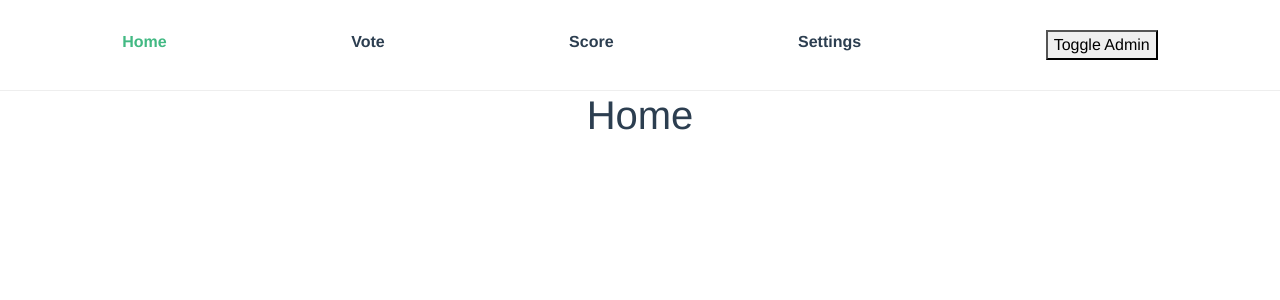
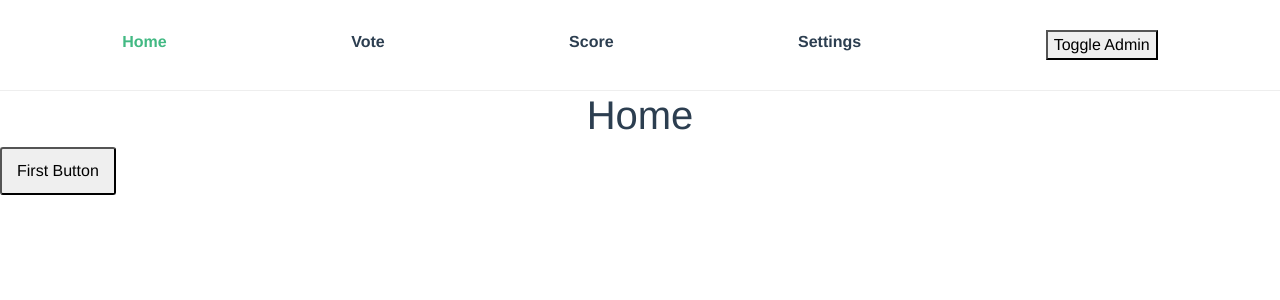
Before and after one commit to fogelkuba/vue-workshop, a Vue app: page /#/ in a window 1280 px wide. Shown: the top 300 px of the page. Built offline with nearby package versions, Linux system fonts and the light colour scheme.

Commit message:
[#2.1] BaseButton

```diff
--- a/src/App.vue
+++ b/src/App.vue
@@ -12,19 +12,19 @@
 </template>
 
 <script>
-  export default {
-    methods: {
-      toggleAuth() {
-        const auth = localStorage.getItem('isAdmin') === 'true';
+export default {
+  methods: {
+    toggleAuth() {
+      const auth = localStorage.getItem("isAdmin") === "true";
 
-        if (auth) {
-          localStorage.setItem('isAdmin', 'false');
-        } else {
-          localStorage.setItem('isAdmin', 'true');
-        }
+      if (auth) {
+        localStorage.setItem("isAdmin", "false");
+      } else {
+        localStorage.setItem("isAdmin", "true");
       }
     }
   }
+};
 </script>
 
 <style lang="scss">
--- /dev/null
+++ b/src/components/BaseButton.vue
@@ -0,0 +1,51 @@
+<template>
+  <button class="button" :class="{'disabled': loading}">
+    <slot></slot>
+    <span v-if="loading" class="loading">
+      <img src="@/assets/refresh.png" alt="Loading" class="loading-icon">
+    </span>
+  </button>
+</template>
+
+<script>
+export default {
+  name: "BaseButton",
+  props: {
+    loading: {
+      type: Boolean,
+      required: false,
+      default: false
+}
+  }
+};
+</script>
+
+<style lang="scss" scoped>
+  .button {
+    display: flex;
+    flex-direction: row;
+    align-items: center;
+    padding: 10px 15px;
+    border-radius: 3px;
+  }
+  .disabled {
+    opacity: .5;
+    pointer-events: none;
+  }
+  .loading {
+    margin-left: .5rem;
+    &-icon {
+        max-height: 15px;
+        animation: loader 1s infinite;
+
+      @keyframes loader {
+        from {
+          transform: rotate(0deg);
+        }
+        to {
+          transform: rotate(359deg);
+        }
+        }
+     }
+  }
+</style>
--- /dev/null
+++ b/src/components/BaseInput.vue
@@ -0,0 +1,13 @@
+<template>
+  <label for="">
+    <input type="text">
+  </label>
+</template>
+
+<script>
+export default {
+  name: "BaseInput"
+};
+</script>
+
+<style scoped></style>
--- a/src/views/Home.vue
+++ b/src/views/Home.vue
@@ -1,13 +1,28 @@
 <template>
   <div class="home">
     <h1>Home</h1>
+    <BaseButton :loading="isLoading">First Button</BaseButton>
   </div>
 </template>
 
 <script>
-// @ is an alias to /src
+  import BaseButton from '@/components/BaseButton.vue';
+  import BaseInput from '@/components/BaseInput.vue';
+
+
 export default {
   name: "Home",
-  components: {}
+  data: () => {
+    return {
+      isLoading: false
+    }
+  },
+  components: {
+    BaseButton,
+    BaseInput
+  },
+  mounted() {
+    console.log(this.$listeners);
+  }
 };
 </script>
--- a/src/views/Settings.vue
+++ b/src/views/Settings.vue
@@ -11,6 +11,7 @@ export default {
     if (auth) {
       next();
     } else {
+      alert(`Access to ${to.path} is restricted.`);
       next({
         path: from.path
       });
```
Also changed, not shown: src/assets/refresh.png (added).
